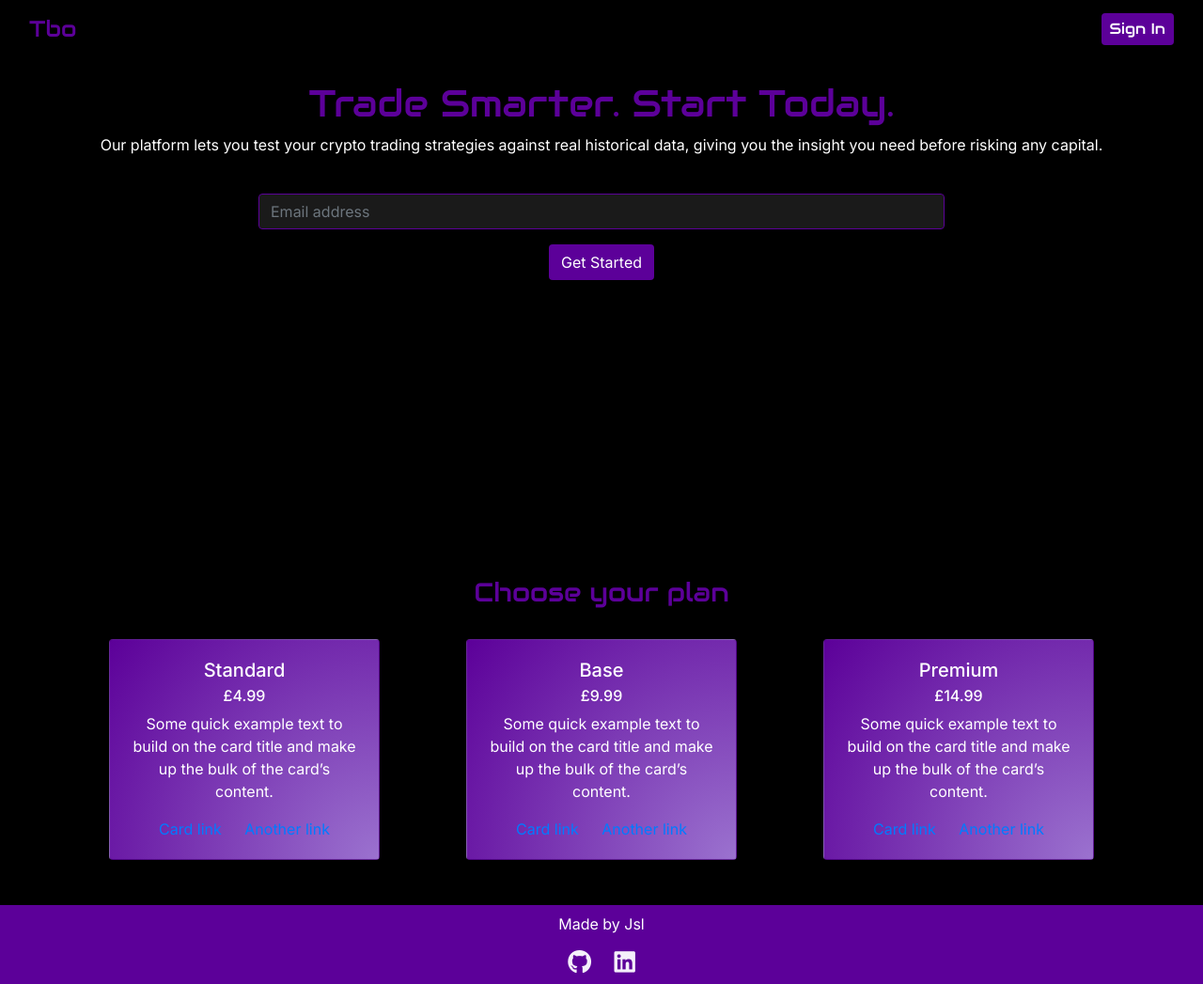
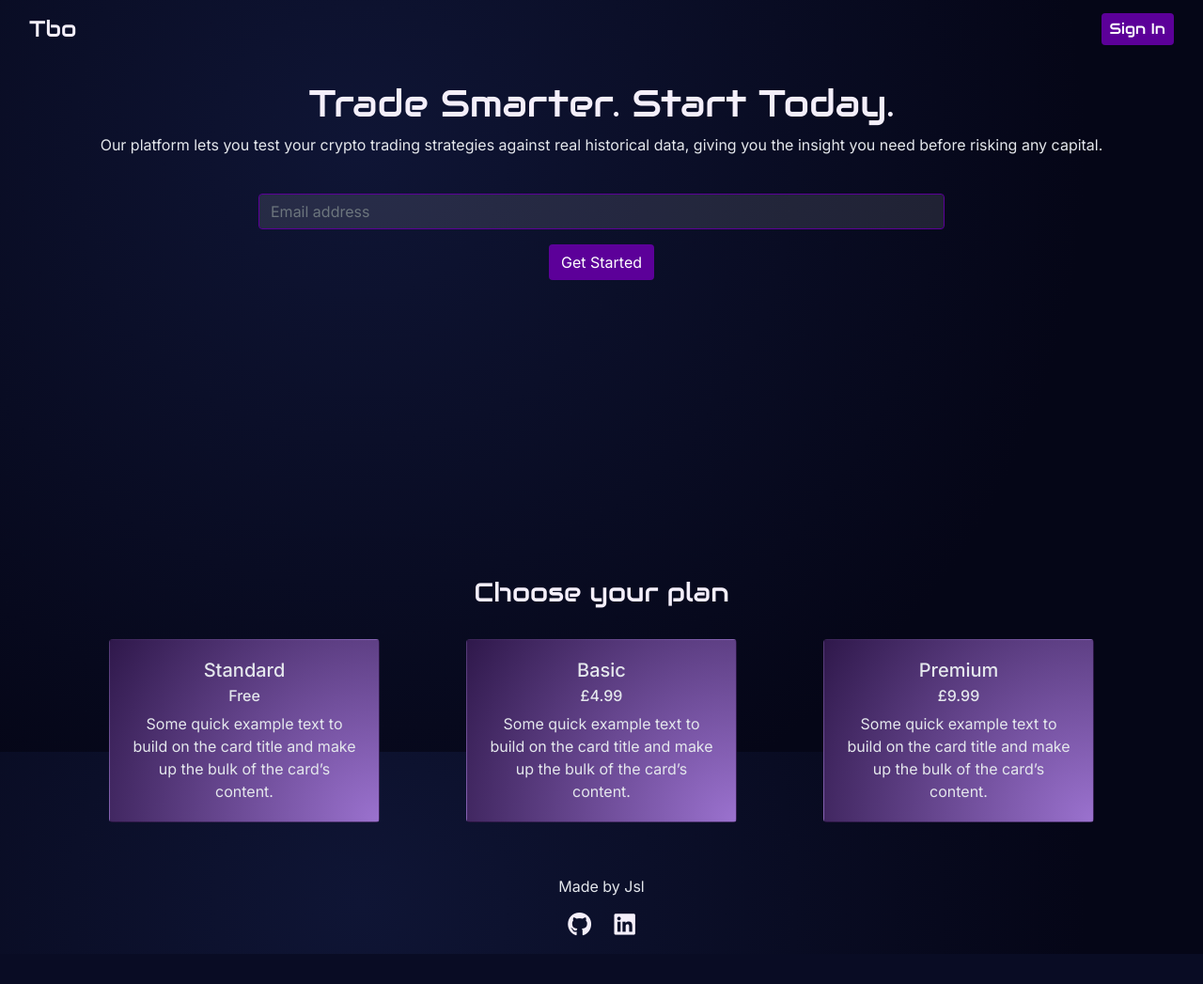
Before and after one commit to john-lohoba/Milestone-Project-4, a Django app: page / in a window 1280 px wide. Shown: the whole page at 94% size. After the commit the page ends 1015 px from the top, so only its background shows below. Run offline with Django 4.2, Linux system fonts and the light colour scheme; some libraries are stand-ins or nearby versions.

Commit message:
Add minor style changes

```diff
--- a/home/static/home/css/home.css
+++ b/home/static/home/css/home.css
@@ -12,6 +12,6 @@ header {
   background: radial-gradient(
     circle at bottom right,
     var(--highlight-color),
-    var(--primary-color)
+    var(--secondary-color)
   );
 }
--- a/home/templates/home/index.html
+++ b/home/templates/home/index.html
@@ -49,21 +49,17 @@
         <div class="card custom-card mx-auto" style="width: 18rem;">
           <div class="card-body">
             <h5 class="card-title">Standard</h5>
-            <h6 class="card-subtitle mb-2 text-body-secondary">£4.99</h6>
+            <h6 class="card-subtitle mb-2 text-body-secondary">Free</h6>
             <p class="card-text">Some quick example text to build on the card title and make up the bulk of the card’s content.</p>
-            <a href="#" class="card-link">Card link</a>
-            <a href="#" class="card-link">Another link</a>
           </div>
         </div>
       </div>
       <div class="col-md-6 col-lg-4 my-4">
         <div class="card custom-card mx-auto" style="width: 18rem;">
           <div class="card-body">
-            <h5 class="card-title">Base</h5>
-            <h6 class="card-subtitle mb-2 text-body-secondary">£9.99</h6>
+            <h5 class="card-title">Basic</h5>
+            <h6 class="card-subtitle mb-2 text-body-secondary">£4.99</h6>
             <p class="card-text">Some quick example text to build on the card title and make up the bulk of the card’s content.</p>
-            <a href="#" class="card-link">Card link</a>
-            <a href="#" class="card-link">Another link</a>
           </div>
         </div>
       </div>
@@ -71,10 +67,8 @@
         <div class="card custom-card mx-auto" style="width: 18rem;">
           <div class="card-body">
             <h5 class="card-title">Premium</h5>
-            <h6 class="card-subtitle mb-2 text-body-secondary">£14.99</h6>
+            <h6 class="card-subtitle mb-2 text-body-secondary">£9.99</h6>
             <p class="card-text">Some quick example text to build on the card title and make up the bulk of the card’s content.</p>
-            <a href="#" class="card-link">Card link</a>
-            <a href="#" class="card-link">Another link</a>
           </div>
         </div>
       </div>
--- a/static/css/base.css
+++ b/static/css/base.css
@@ -18,16 +18,27 @@ body {
   font-family: var(--primary-font);
 }
 
+body.custom-bg {
+  margin: 0;
+  padding: 0;
+  min-height: 100vh;
+  color: #e4e7ec;
+  background: radial-gradient(circle at 30% 20%, #0f1535, #050617 70%);
+  background-attachment: fixed;
+  position: relative;
+  overflow-x: hidden;
+}
+
 h1,
 h2,
 h3 {
-  color: var(--primary-color);
+  color: var(--highlight-color-light);
   font-family: var(--secondary-font);
 }
 
 /* Navbar */
 .nav-link {
-  color: var(--highlight-color);
+  color: var(--highlight-color-light);
 }
 
 .sign-up-btn {
@@ -37,18 +48,18 @@ h3 {
 }
 
 .navbar-brand {
-  color: var(--primary-color);
+  color: var(--highlight-color-light);
   font-size: 1.5rem;
   font-family: var(--secondary-font);
 }
 
 .burger-icon {
-  color: var(--primary-color);
+  color: var(--highlight-color-light);
   font-size: 1.5rem;
 }
 
 .burger-icon-btn {
-  border-color: var(--primary-color);
+  border-color: var(--highlight-color-light);
 }
 
 /* Buttons */
@@ -58,9 +69,9 @@ h3 {
 }
 
 /* Footer */
-footer {
+/* footer {
   background-color: var(--primary-color);
-}
+} */
 
 .social-links i {
   color: var(--highlight-color-light);
--- a/templates/base.html
+++ b/templates/base.html
@@ -44,7 +44,7 @@
   <title>Tbo {% block extra_title %}{% endblock %}</title>
 </head>
 
-<body class="d-flex flex-column min-vh-100">
+<body class="d-flex flex-column min-vh-100 custom-bg">
       <nav id="navbar" class="navbar navbar-expand-lg" data-bs-theme="dark">
         <div class="container-fluid">
             <a class="navbar-brand" href="#">Tbo</a>
@@ -81,7 +81,7 @@
 
 
 <footer class="mt-auto">
-        <div class="container text-center py-2">
+        <div class="container text-center py-2 mb-2">
             <div class="row">
                 <div class="col-12">
                     <p>Made by Jsl</p>
```
Also changed, not shown: db.sqlite3.
